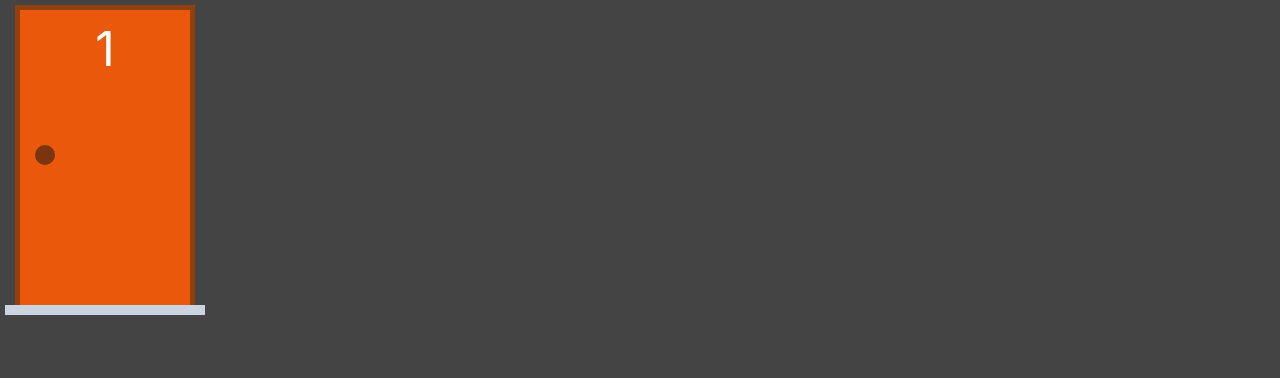
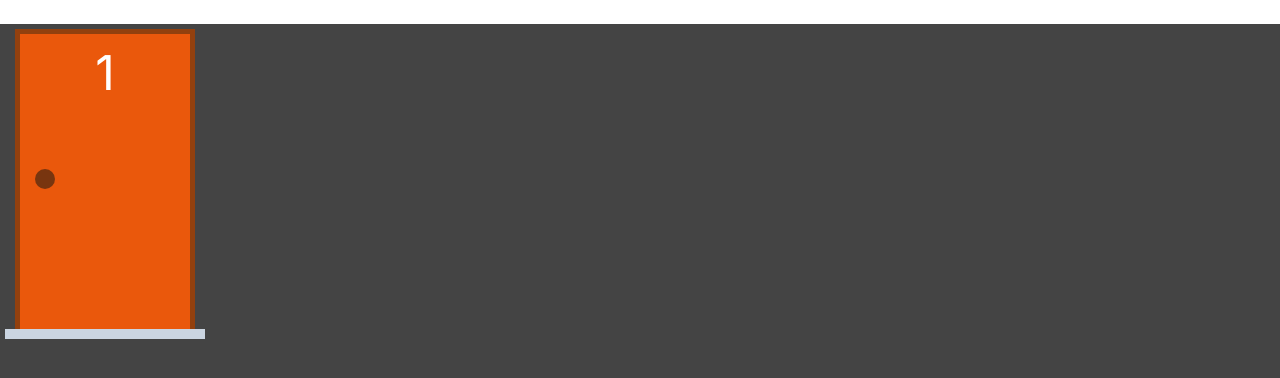
Before and after one commit to Filipe-Bacof/porta-premiada, a Next.js app: page / in a window 1280 px wide. Shown: the top 378 px of the page. Built offline with nearby package versions, Linux system fonts and the light colour scheme.

Commit message:
value + onchange

```diff
--- a/src/app/page.tsx
+++ b/src/app/page.tsx
@@ -6,10 +6,16 @@ import { useState } from 'react'
 
 export default function Home() {
   const [p1, setP1] = useState(new DoorModel(1))
+  const [text, setText] = useState('...')
 
   return (
-    <main className="flex">
-      <Door door={p1} />
+    <main className="flex flex-col">
+      <input
+        type="text"
+        value={text}
+        onChange={(e) => setText(e.target.value)}
+      />
+      <Door value={p1} onChange={(newDoor) => setP1(newDoor)} />
     </main>
   )
 }
--- a/src/components/Door.tsx
+++ b/src/components/Door.tsx
@@ -1,12 +1,20 @@
 import DoorModel from '@/model/door'
 
 type DoorProps = {
-  door: DoorModel
+  value: DoorModel
+  onChange: (newDoor: DoorModel) => void
 }
 
-export default function Door({ door }: DoorProps) {
+export default function Door(props: DoorProps) {
+  const door = props.value
+
+  const alterSelection = () => props.onChange(door.alterSelection())
+
   return (
-    <div className="relative m-[5px] flex h-door-hei w-door-wid flex-col items-center">
+    <div
+      className="relative m-[5px] flex h-door-hei w-door-wid flex-col items-center"
+      onClick={alterSelection}
+    >
       <div
         className={`flex w-[90%] grow border-l-[5px] border-r-[5px] border-t-[5px] ${
           door.selected ? 'border-yellow-400' : 'border-amber-800'
```
